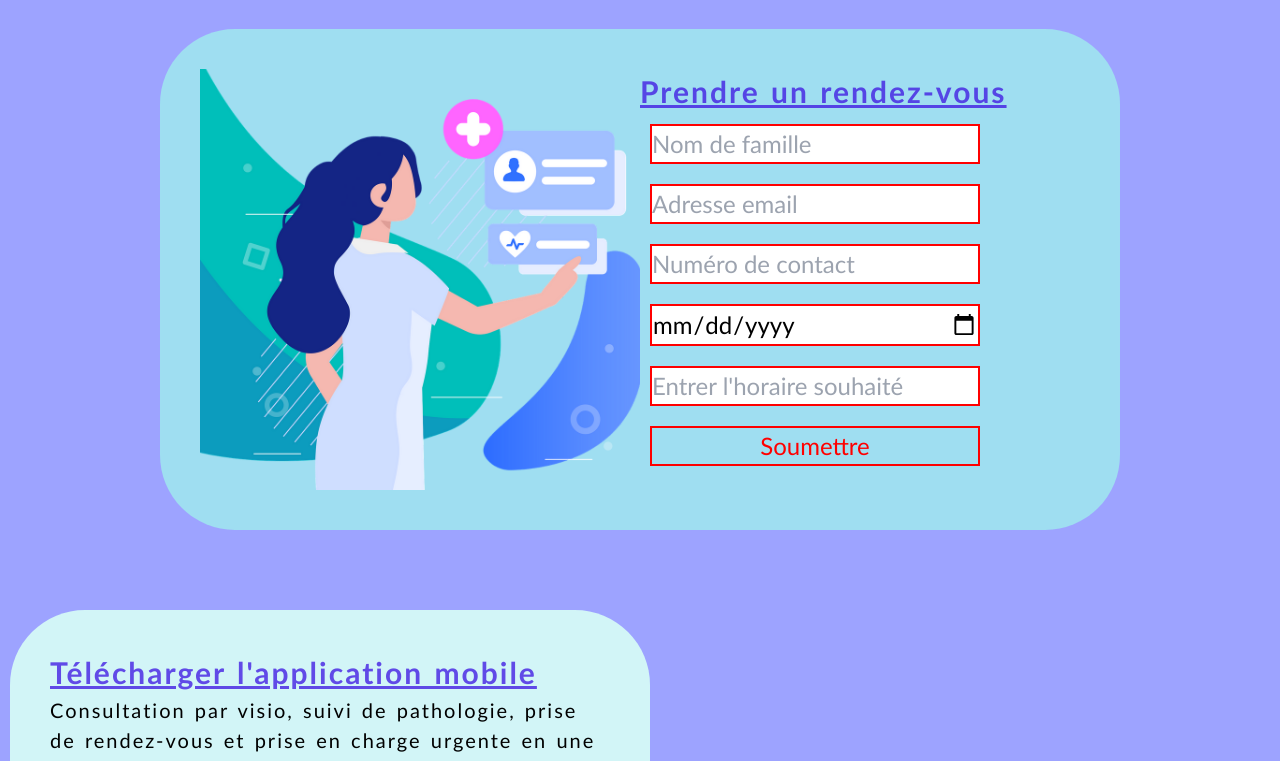
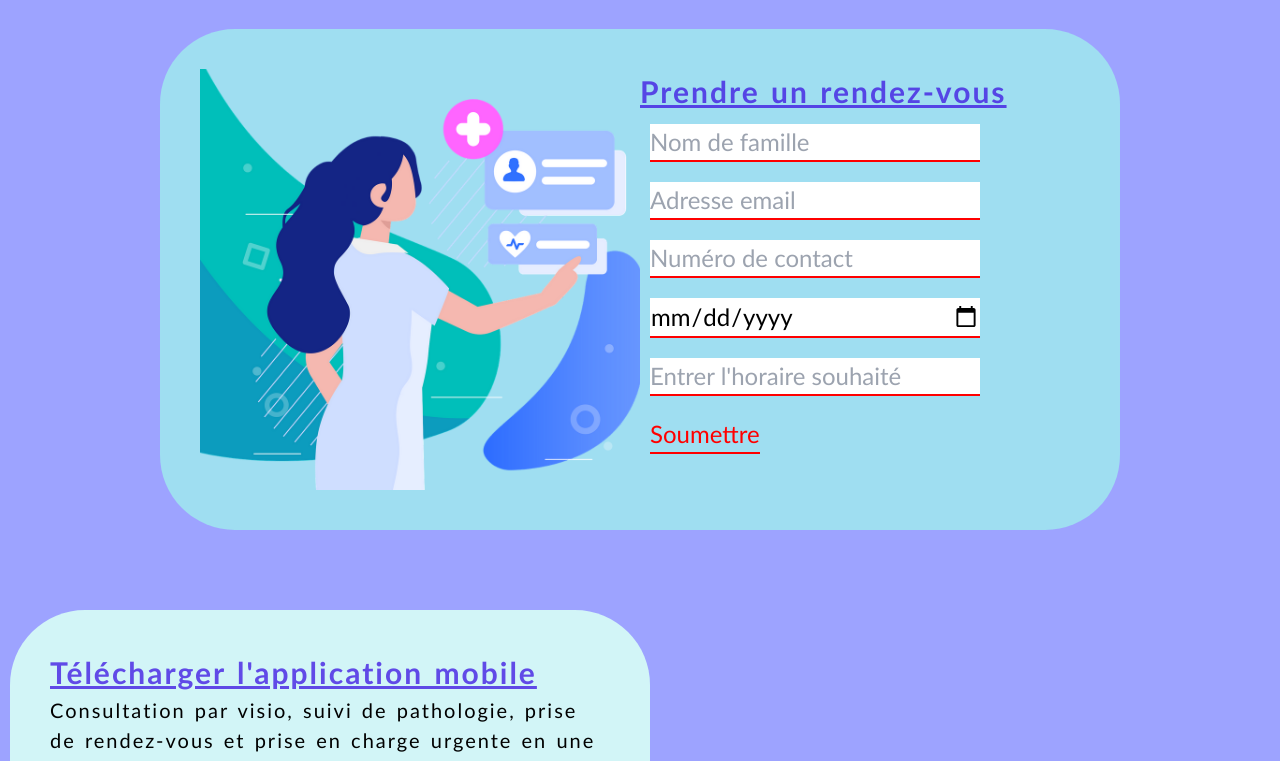
Before and after one commit to QuentinBubu/QuentinBubu.github.io, a plain HTML site: page autres/graven-challenge/index.html in a window 1280 px wide. Shown: the part 2280-3041 px from the top of the page. Drawn offline with Linux system fonts and the light colour scheme.

Commit message:
Update style.css

```diff
--- a/autres/graven-challenge/css/style.css
+++ b/autres/graven-challenge/css/style.css
@@ -258,11 +258,11 @@ header > div:last-child > nav > ul > li > a ~ input ~ ul:hover {
 }
 
 #appointment form input:valid {
-    border: 2px solid green;
+    border-bottom: 2px solid green;
 }
 
 #appointment form input:invalid {
-    border: 2px solid red;
+    border-bottom: 2px solid red;
 }
 
 #appointment form input:focus {
@@ -271,8 +271,9 @@ header > div:last-child > nav > ul > li > a ~ input ~ ul:hover {
 }
 
 #appointment form button {
-    border: 2px solid red;
+    border-bottom: 2px solid red;
     color: red;
+    width: fit-content;
 }
 
 #appointment form > input:valid ~ input:valid ~ input:valid ~ input:valid ~ input:valid  ~ button {
```
